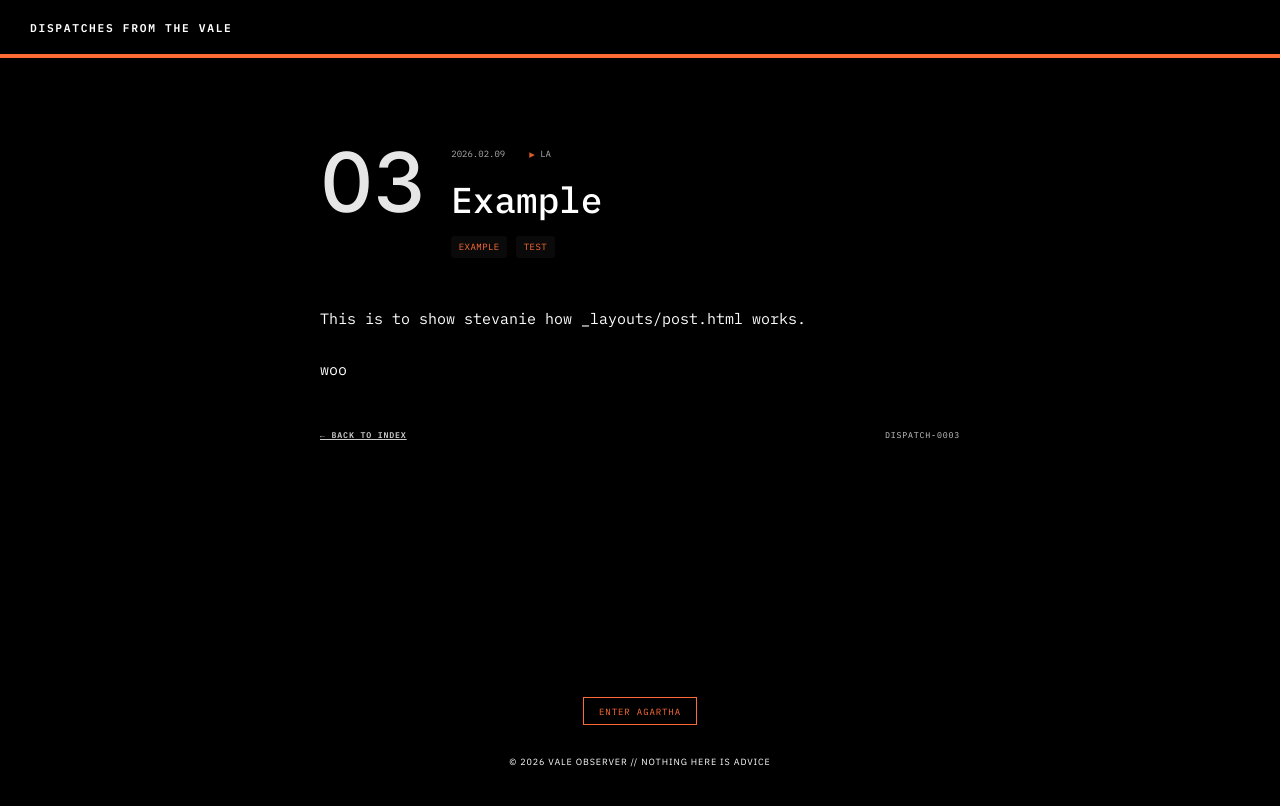
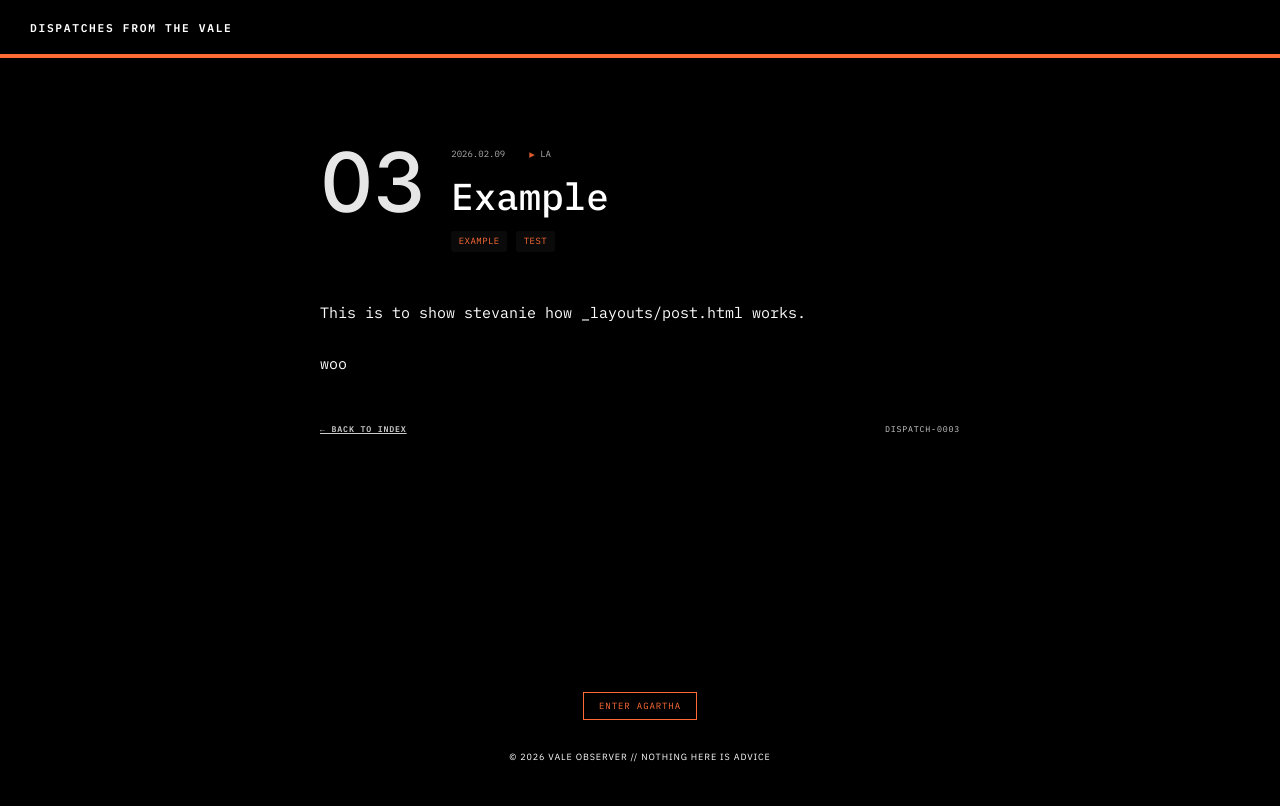
Before and after one commit to valeobserver/dispatches-from-the-vale, a Jekyll site: the page built from _posts/2026-02-09-show-stevanie.md, in a window 1280 px wide. Shown: the top 806 px of the page. Built offline with Jekyll 4.4.1, drawn with Linux system fonts in a browser that asks for light colours.

Commit message:
Update post.html

```diff
--- a/_layouts/post.html
+++ b/_layouts/post.html
@@ -71,9 +71,9 @@ layout: default
 
   .article-title {
     font-family: var(--mono);
-    font-size: 2.4rem;          /* large title next to number */
+    font-size: 2.5rem;          /* large title next to number */
     font-weight: 500;
-    line-height: 1.2;
+    line-height: 1;
     margin-top: 0.5rem;
     justify-content: flex-start;
     padding-left: 0;
```
